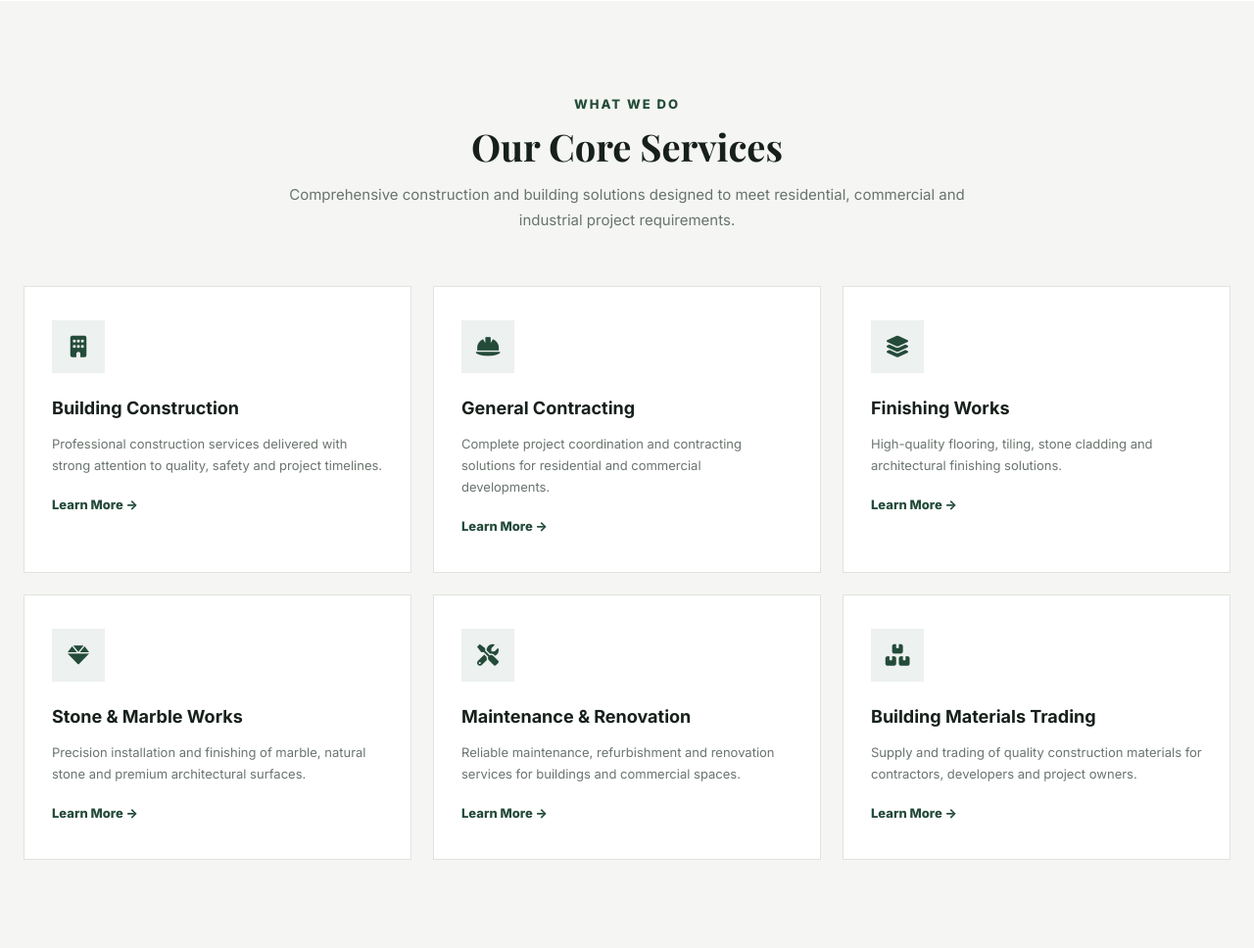
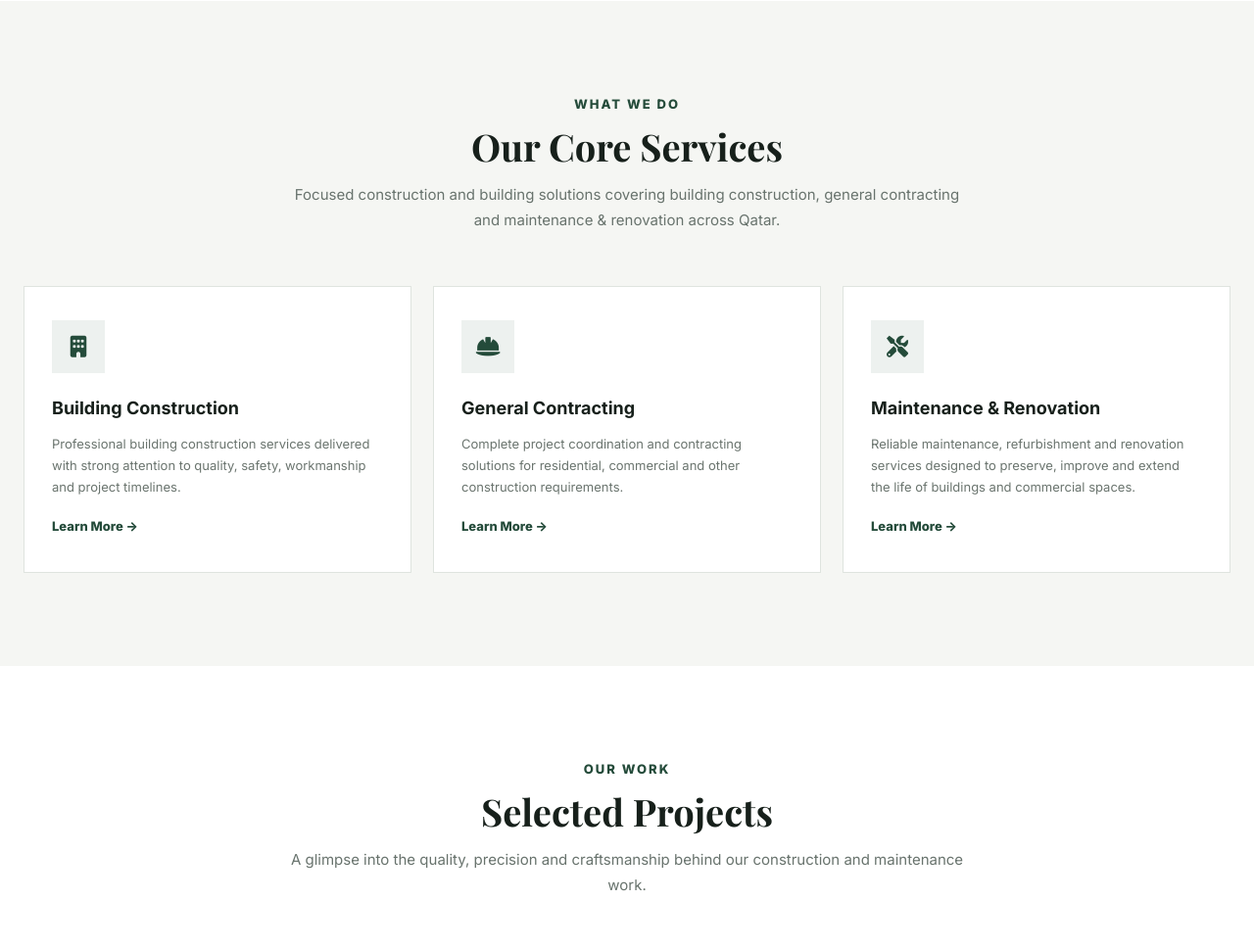
Before and after one commit to santospederson-ui/Prestigious-Trading-Construction, a Flask app: page / in a window 1280 px wide. Shown: the part 1401-2369 px from the top of the page at 98% size. Run offline with Flask 3, Linux system fonts and the light colour scheme; data that the repository does not hold is empty.

Commit message:
Update home.html

```diff
--- a/templates/home.html
+++ b/templates/home.html
@@ -1,7 +1,7 @@
 {% extends "base.html" %}
 
 {% block title %}
-Prestigious Trading & Construction | Building Excellence in Qatar
+Prestigious Trading & Constructions | Building Excellence in Qatar
 {% endblock %}
 
 {% block content %}
@@ -619,7 +619,7 @@ Prestigious Trading & Construction | Building Excellence in Qatar
 .capability-list {
   display: grid;
 
-  grid-template-columns: 1fr 1fr;
+  grid-template-columns: 1fr;
 
   gap: 12px;
 }
@@ -886,9 +886,9 @@ Prestigious Trading & Construction | Building Excellence in Qatar
         </h1>
 
         <p>
-          Delivering professional construction, finishing,
-          trading and project solutions across Qatar with
-          quality, precision and integrity.
+          Delivering professional construction,
+          contracting and maintenance solutions across
+          Qatar with quality, precision and integrity.
         </p>
 
         <div class="hero-buttons">
@@ -954,19 +954,19 @@ Prestigious Trading & Construction | Building Excellence in Qatar
 
         <p>
           Prestigious Trading & Construction is a professional
-          construction and trading company committed to delivering
-          quality workmanship, reliable project execution and
-          professional solutions across Qatar.
-        </p>
-
-        <p>
-          From construction and finishing works to building materials
-          and project support, we combine technical expertise,
+          construction company committed to delivering quality
+          workmanship, reliable project execution and professional
+          solutions across Qatar.
+        </p>
+
+        <p>
+          From building construction and general contracting to
+          maintenance and renovation, we combine technical expertise,
           experienced professionals and attention to detail to deliver
           results our clients can depend on.
         </p>
 
-        <a href="#" class="text-link">
+        <a href="{{ url_for('about') }}" class="text-link">
           Discover Our Company
           <i class="fas fa-arrow-right"></i>
         </a>
@@ -999,9 +999,9 @@ Prestigious Trading & Construction | Building Excellence in Qatar
       </h2>
 
       <p>
-        Comprehensive construction and building solutions
-        designed to meet residential, commercial and
-        industrial project requirements.
+        Focused construction and building solutions covering
+        building construction, general contracting and
+        maintenance & renovation across Qatar.
       </p>
 
     </div>
@@ -1009,6 +1009,8 @@ Prestigious Trading & Construction | Building Excellence in Qatar
 
     <div class="services-grid">
 
+
+      <!-- BUILDING CONSTRUCTION -->
 
       <div class="service-card">
 
@@ -1021,16 +1023,19 @@ Prestigious Trading & Construction | Building Excellence in Qatar
         </h3>
 
         <p>
-          Professional construction services delivered with
-          strong attention to quality, safety and project timelines.
-        </p>
-
-        <a href="#">
+          Professional building construction services delivered
+          with strong attention to quality, safety, workmanship
+          and project timelines.
+        </p>
+
+        <a href="{{ url_for('services') }}#building-construction">
           Learn More →
         </a>
 
       </div>
 
+
+      <!-- GENERAL CONTRACTING -->
 
       <div class="service-card">
 
@@ -1044,59 +1049,18 @@ Prestigious Trading & Construction | Building Excellence in Qatar
 
         <p>
           Complete project coordination and contracting solutions
-          for residential and commercial developments.
-        </p>
-
-        <a href="#">
+          for residential, commercial and other construction
+          requirements.
+        </p>
+
+        <a href="{{ url_for('services') }}#general-contracting">
           Learn More →
         </a>
 
       </div>
 
 
-      <div class="service-card">
-
-        <div class="service-icon">
-          <i class="fas fa-layer-group"></i>
-        </div>
-
-        <h3>
-          Finishing Works
-        </h3>
-
-        <p>
-          High-quality flooring, tiling, stone cladding and
-          architectural finishing solutions.
-        </p>
-
-        <a href="#">
-          Learn More →
-        </a>
-
-      </div>
-
-
-      <div class="service-card">
-
-        <div class="service-icon">
-          <i class="fas fa-gem"></i>
-        </div>
-
-        <h3>
-          Stone & Marble Works
-        </h3>
-
-        <p>
-          Precision installation and finishing of marble,
-          natural stone and premium architectural surfaces.
-        </p>
-
-        <a href="#">
-          Learn More →
-        </a>
-
-      </div>
-
+      <!-- MAINTENANCE & RENOVATION -->
 
       <div class="service-card">
 
@@ -1110,32 +1074,11 @@ Prestigious Trading & Construction | Building Excellence in Qatar
 
         <p>
           Reliable maintenance, refurbishment and renovation
-          services for buildings and commercial spaces.
-        </p>
-
-        <a href="#">
-          Learn More →
-        </a>
-
-      </div>
-
-
-      <div class="service-card">
-
-        <div class="service-icon">
-          <i class="fas fa-boxes-stacked"></i>
-        </div>
-
-        <h3>
-          Building Materials Trading
-        </h3>
-
-        <p>
-          Supply and trading of quality construction materials
-          for contractors, developers and project owners.
-        </p>
-
-        <a href="#">
+          services designed to preserve, improve and extend the
+          life of buildings and commercial spaces.
+        </p>
+
+        <a href="{{ url_for('services') }}#maintenance-renovation">
           Learn More →
         </a>
 
@@ -1169,7 +1112,7 @@ Prestigious Trading & Construction | Building Excellence in Qatar
 
       <p>
         A glimpse into the quality, precision and craftsmanship
-        behind our construction and finishing work.
+        behind our construction and maintenance work.
       </p>
 
     </div>
@@ -1234,17 +1177,17 @@ Prestigious Trading & Construction | Building Excellence in Qatar
 
         <img
           src="{{ url_for('static', filename='images/home/home4.png') }}"
-          alt="Interior Finishing Project"
+          alt="Building Maintenance and Renovation Project"
           loading="lazy">
 
         <div class="project-overlay">
 
           <span>
-            Finishing
+            Maintenance
           </span>
 
           <h3>
-            Interior Finishing Works
+            Renovation Works
           </h3>
 
           <p>
@@ -1319,7 +1262,7 @@ Prestigious Trading & Construction | Building Excellence in Qatar
 
         <p>
           We maintain high standards throughout construction,
-          finishing and project delivery.
+          contracting, maintenance and renovation projects.
         </p>
 
       </div>
@@ -1408,10 +1351,9 @@ Prestigious Trading & Construction | Building Excellence in Qatar
         </h2>
 
         <p>
-          Our capabilities cover multiple areas of construction,
-          finishing, building materials and project support,
-          allowing us to provide practical solutions throughout
-          the project lifecycle.
+          Our capabilities are focused on three core areas,
+          allowing us to provide practical and dependable
+          solutions throughout the project lifecycle.
         </p>
 
 
@@ -1429,32 +1371,7 @@ Prestigious Trading & Construction | Building Excellence in Qatar
 
           <div class="capability-item">
             <i class="fas fa-check"></i>
-            Tile Installation
-          </div>
-
-          <div class="capability-item">
-            <i class="fas fa-check"></i>
-            Stone Cladding
-          </div>
-
-          <div class="capability-item">
-            <i class="fas fa-check"></i>
-            Marble Works
-          </div>
-
-          <div class="capability-item">
-            <i class="fas fa-check"></i>
-            Renovation
-          </div>
-
-          <div class="capability-item">
-            <i class="fas fa-check"></i>
-            Maintenance
-          </div>
-
-          <div class="capability-item">
-            <i class="fas fa-check"></i>
-            Material Trading
+            Maintenance & Renovation
           </div>
 
         </div>
@@ -1492,8 +1409,9 @@ Prestigious Trading & Construction | Building Excellence in Qatar
     </h2>
 
     <p>
-      Talk to our team about your construction, finishing,
-      renovation or material supply requirements.
+      Talk to our team about your building construction,
+      general contracting, maintenance or renovation
+      requirements.
     </p>
 
     <a href="{{ url_for('contact') }}" class="cta-button">
```
Lines whose indentation alone changed are shown as unchanged.
